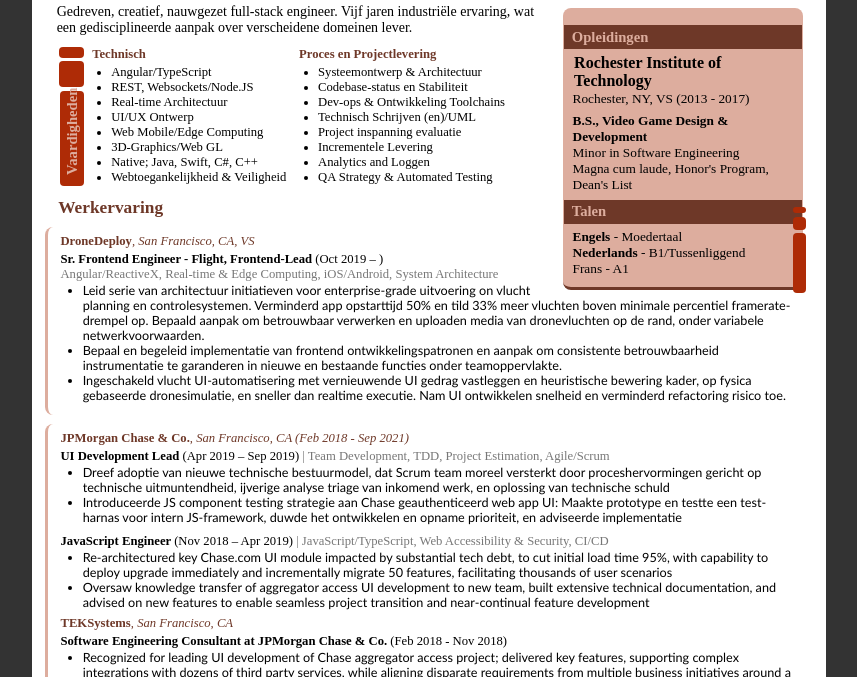
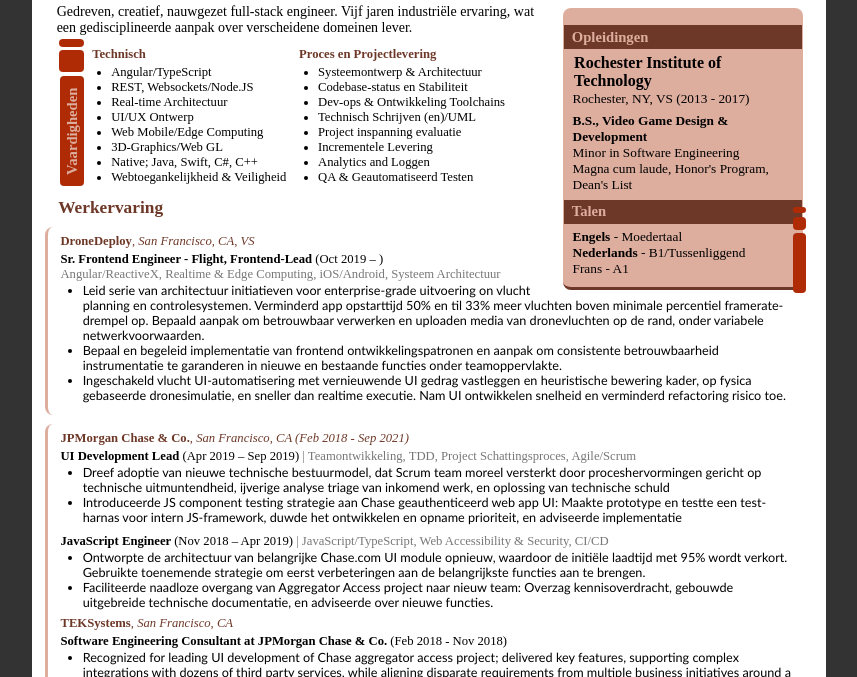
Before and after one commit to thunder033/cv, a plain HTML site: page index.html in a window 1280 px wide. Shown: the part 123-800 px from the top of the page, without its empty margins (211-1068 px from the left). Drawn offline with Linux system fonts and the light colour scheme.

Commit message:
meer Nederlands

```diff
--- a/index.html
+++ b/index.html
@@ -257,7 +257,7 @@
             font-size: 11pt;
             transform-origin: top left;
             transform: rotate(-90deg);
-            width: 5em;
+            width: 6em;
             color: #ddad9e;
             padding: .25em .75em;
             position: absolute;
@@ -267,14 +267,14 @@
 
         .skills h3:after, .skills h3:before {
             bottom: 0;
-            left: 6.75em;
-            width: 1.75em;
+            left: 7.75em;
+            width: 1.5em;
             height: 1.75em;
         }
 
         .skills h3:after {
-            width: .75em;
-            left: 8.75em;
+            width: .50em;
+            left: 9.5em;
         }
 
         .category {
@@ -510,7 +510,10 @@
                         <span class="en">Analytics and Logging</span>
                         <span class="nl">Analytics and Loggen</span>
                     </li>
-                    <li>QA Strategy & Automated Testing</li>
+                    <li>
+                        <span class="en">QA Strategy & Automated Testing</span>
+                        <span class="nl">QA & Geautomatiseerd Testen</span>
+                    </li>
                 </ul>
             </div>
             <div class="clear-float clear-left"></div>
@@ -525,7 +528,10 @@
                 <h4 class="en">DroneDeploy<span>, San Francisco, CA, USA</span></h4>
                 <h4 class="nl">DroneDeploy<span>, San Francisco, CA, VS</span></h4>
                 <h5>Sr. Frontend Engineer - Flight, Frontend-Lead <span>(Oct 2019 &ndash; )</span></h5><br/>
-                <span class="experience-skills">Angular/ReactiveX, Real-time & Edge Computing, iOS/Android, System Architecture</span>
+                <span class="experience-skills">
+                    <span class="en">Angular/ReactiveX, Real-time & Edge Computing, iOS/Android, System Architecture</span>
+                    <span class="nl">Angular/ReactiveX, Realtime & Edge Computing, iOS/Android, Systeem Architectuur</span>
+                </span>
                 <ul>
                     <li class="en">
                         Head series of architecture initiatives to achieve and sustain enterprise-grade performance on flight planning and control systems.
@@ -534,7 +540,7 @@
                     </li>
                     <li class="nl">
                         Leid serie van architectuur initiatieven voor enterprise-grade uitvoering on vlucht planning en controlesystemen.
-                        Verminderd app opstarttijd 50% en tild 33% meer vluchten boven minimale percentiel framerate-drempel op.
+                        Verminderd app opstarttijd 50% en til 33% meer vluchten boven minimale percentiel framerate-drempel op.
                         Bepaald aanpak om betrouwbaar verwerken en uploaden media van dronevluchten op de rand, onder variabele netwerkvoorwaarden.
                     </li>
                     <li class="en">
@@ -559,7 +565,10 @@
             <div class="experience">
                 <h4>JPMorgan Chase & Co.<span>, San Francisco, CA (Feb 2018 - Sep 2021)</span></h4>
                 <h5>UI Development Lead <span>(Apr 2019 &ndash; Sep 2019)</span></h5>
-                <span class="experience-skills">Team Development, TDD, Project Estimation, Agile/Scrum</span>
+                <span class="experience-skills">
+                    <span class="en">Team Development, TDD, Project Estimation, Agile/Scrum</span>
+                    <span class="nl">Teamontwikkeling, TDD, Project Schattingsproces, Agile/Scrum</span>
+                </span>
                 <ul>
                     <li class="en">
                         Drive adoption of new technical governance model, boosting Scrum team morale through process reforms focused on
@@ -582,13 +591,21 @@
                 <h5>JavaScript Engineer <span>(Nov 2018 &ndash; Apr 2019)</span></h5>
                 <span class="experience-skills">JavaScript/TypeScript, Web Accessibility & Security, CI/CD</span>
                 <ul>
-                    <li>
+                    <li class="en">
                         Re-architectured key Chase.com UI module impacted by substantial tech debt, to cut initial load time 95%, with capability to
                         deploy upgrade immediately and incrementally migrate 50 features, facilitating thousands of user scenarios
                     </li>
-                    <li>
+                    <li class="nl">
+                        Ontworpte de architectuur van belangrijke Chase.com UI module opnieuw, waardoor de initiële laadtijd met 95% wordt verkort.
+                        Gebruikte toenemende strategie om eerst verbeteringen aan de belangrijkste functies aan te brengen.
+                    </li>
+                    <li class="en">
                         Oversaw knowledge transfer of aggregator access UI development to new team, built extensive technical documentation, and
                         advised on new features to enable seamless project transition and near-continual feature development
+                    </li>
+                    <li class="nl">
+                        Faciliteerde naadloze overgang van Aggregator Access project naar nieuw team: Overzag kennisoverdracht, gebouwde uitgebreide
+                        technische documentatie, en adviseerde over nieuwe functies.
                     </li>
                 </ul>
 
```
